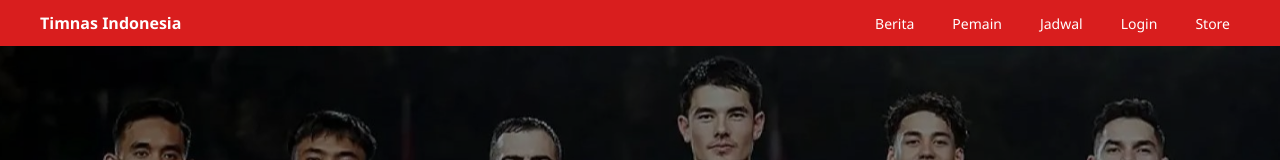
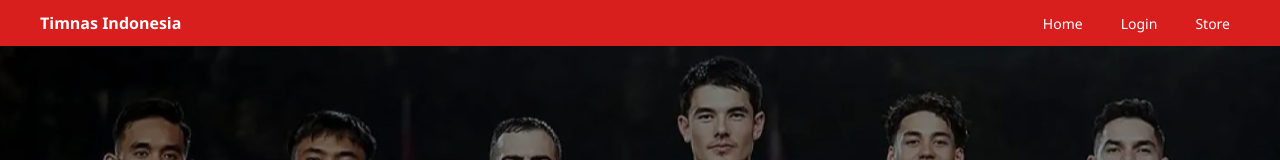
Before and after one commit to Farhanselifan/ProjectWebsiteTimnasKel9, a Next.js app in the folder my-next-app/: page / in a window 1280 px wide. Shown: the top 160 px of the page. Built offline with nearby package versions, Linux system fonts and the light colour scheme.

Commit message:
fixing error

```diff
--- a/my-next-app/app/layout.tsx
+++ b/my-next-app/app/layout.tsx
@@ -6,16 +6,18 @@
   description: "Website Tim Nasional Sepak Bola Indonesia",
 };
 
-export default function RootLayout({ children }) {
+export default function RootLayout({
+  children,
+}: {
+  children: React.ReactNode;
+}) {
   return (
     <html lang="id">
       <body>
         <nav className="navbar">
-          <div className="navbar-logo">Timnas Indonesia</div>
+          <div className="navbar-logo" >Timnas Indonesia</div>
           <ul className="navbar-menu">
-            <li><a href="#berita">Berita</a></li>
-            <li><a href="#pemain">Pemain</a></li>
-            <li><a href="#jadwal">Jadwal</a></li>
+            <li><a href="/">Home</a></li>
             <li><a href="/login">Login</a></li>
             <li>
                 <a href="/store" className="btn-secondary">
```
